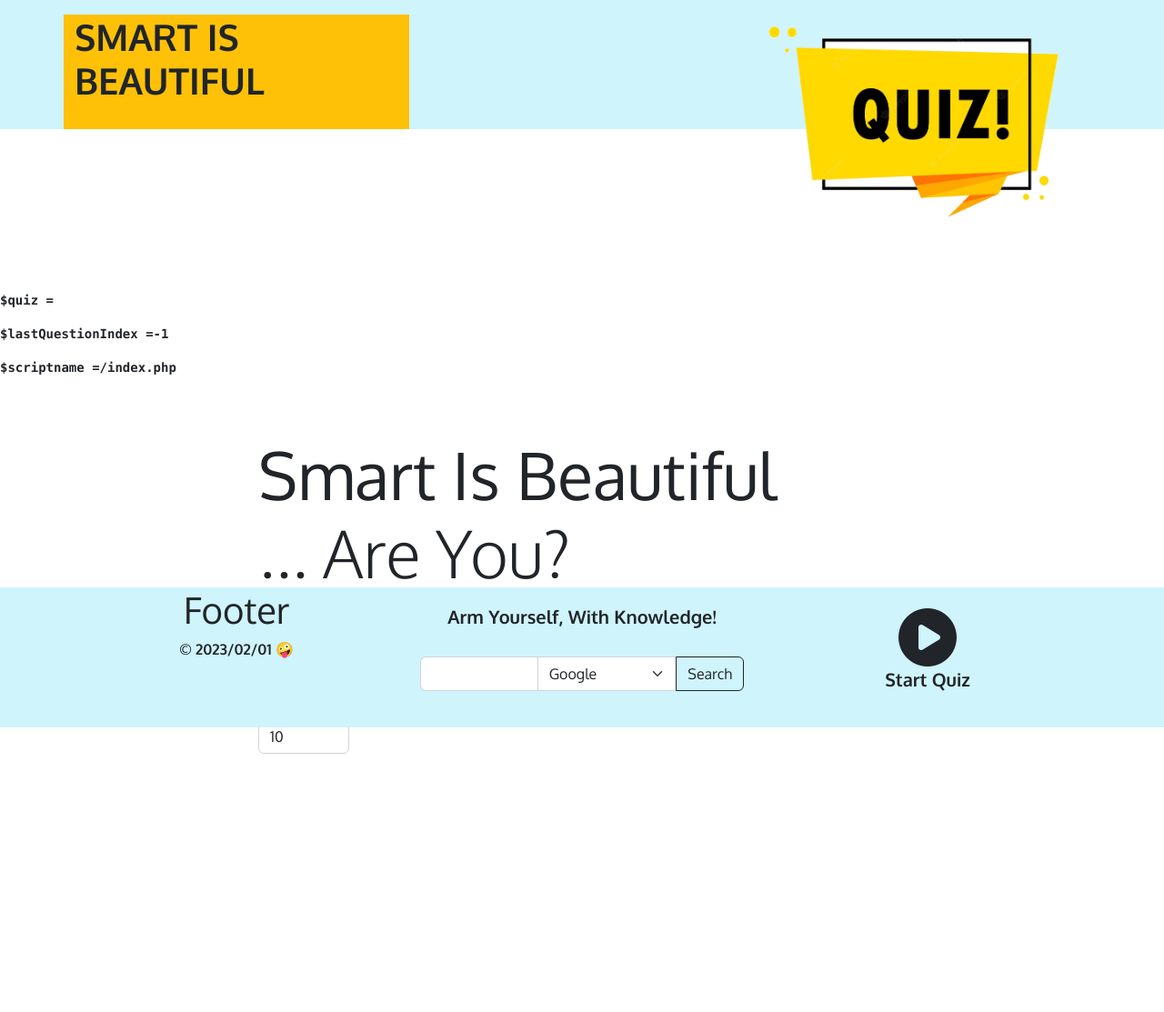
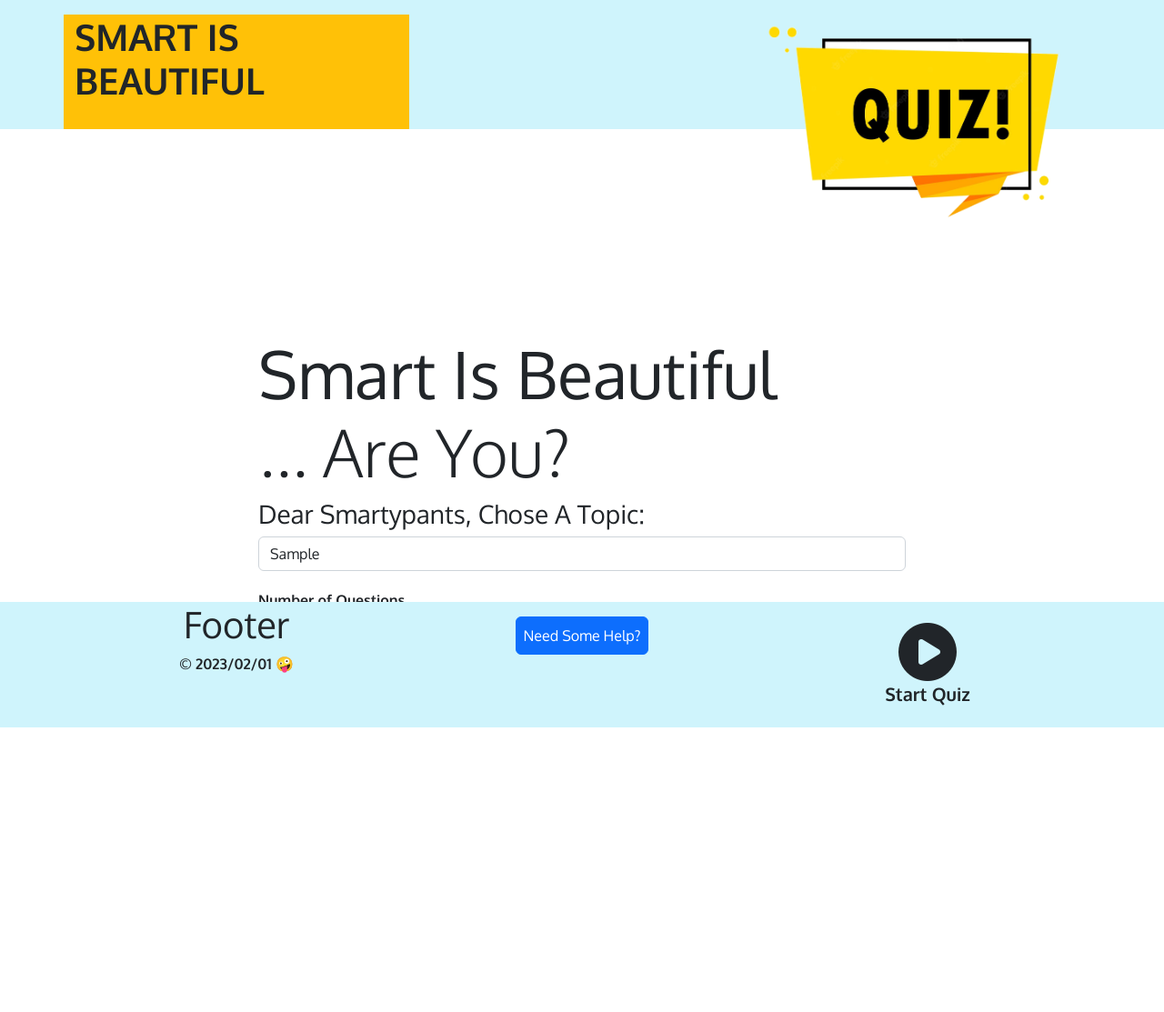
Before and after one commit to Gaudenz77/Smart_Is_Beautiful_Project, a PHP site: page / in a window 1280 px wide. Shown: the whole page at 91% size. After the commit the page ends 800 px from the top, so only its background shows below. Run offline with PHP 8.4, Linux system fonts and the light colour scheme; tables that the repository leaves empty or names only in its code hold one stand-in row (values such as "Sample post"); some libraries are stand-ins or nearby versions.

Commit message:
various layout ux element design + searchbar
various layout ux element design + searchbar eextension moving ( test if good or not)..

```diff
--- a/css/mystyle.css
+++ b/css/mystyle.css
@@ -34,11 +34,11 @@ width: 900px;
     color: rgb(106, 177, 0);
 } */
 
-#errorMessage {
+/* #errorMessage {
     color: rgb(106, 177, 0);
-    font-size: 10%;
+    font-size: 200%;
     font-weight: bold;
-    }
+    } */
 
 .btnFont {
     font-family: 'Oxygen', sans-serif;
--- a/includes/data_collector.php
+++ b/includes/data_collector.php
@@ -8,7 +8,7 @@ include './includes/tools.php';
 if (isset($_SESSION["quiz"]))  $quiz = $_SESSION["quiz"];
     else $quiz = null;
 
-    prettyPrint($quiz, '$quiz =');
+    /* prettyPrint($quiz, '$quiz ='); */
 
 
     if (isset($_POST["lastQuestionIndex"])) {
@@ -20,13 +20,13 @@ if (isset($_SESSION["quiz"]))  $quiz = $_SESSION["quiz"];
         $lastQuestionIndex = -1;
     }
 
-    prettyPrint($lastQuestionIndex, '$lastQuestionIndex =');
+    /* prettyPrint($lastQuestionIndex, '$lastQuestionIndex ='); */
 
 
 // https://www.php.net/manual/en/reserved.variables.server.php
     $scriptname = $_SERVER['SCRIPT_NAME'];
    /*  echo "scriptName = " . $scriptname. "\n"; */
-    prettyPrint($scriptname, '$scriptname =');
+    /* prettyPrint($scriptname, '$scriptname ='); */
 
 // https://www.php.net/manual/en/function.str-contains.php
 // index.php uses................................................................
--- a/includes/db_connect.php
+++ b/includes/db_connect.php
@@ -10,7 +10,6 @@ $dbConnection = new PDO("mysql:host=$dbHost;dbname=$dbname;charset=utf8", $dbUse
 // set ERROR-MODE for webDevs ("->" calls function in class-object (new PDO (see above), "::" is a static variable, like a constant-variable)
 $dbConnection->setAttribute(PDO::ATTR_ERRMODE, PDO::ERRMODE_EXCEPTION);
 
-
 // Query Functions
 function fetchquestionById($id, $dbConnection) {
 $query = $dbConnection->query("SELECT * From `questions` WHERE `id` = $id");
@@ -19,7 +18,6 @@ $row = $query->fetch(PDO::FETCH_ASSOC);
 // Example row = array() Array ( [id] => 503 [topic] => astronautics [question_text] => What is the name of the first privately-funded spacecraft to reach orbit? [answer-1] => Space Shuttle [answer-2] => SpaceX [answer-3] => Apollo [answer-4] => Orion [answer-5] => [correct] => answer-2 )
 return $row; // fetches Row Data
 }
-
 
 /* ONLY OPEN WHREN SURE AND SERIOUS SELECT statement  -----  ONLY OPEN WHREN SURE AND SERIOUS SELECT statement ONLY OPEN WHREN SURE AND SERIOUS SELECT statement  -----  ONLY OPEN WHREN SURE AND SERIOUS SELECT statement */
 
@@ -51,5 +49,4 @@ try {
   }
 }
 
-
 ?>
--- a/includes/html_head_tag.php
+++ b/includes/html_head_tag.php
@@ -22,10 +22,11 @@
       margin-bottom: 220px;
       }
 
-      /* #errorMessage {
+    #errorMessage {
       color: rgb(106, 177, 0);
-        font-size: 1000px;
+      font-size: 100%;
       font-weight: bold;
-        } */
+      }
   </style>
+
 </head>
--- a/includes/serachbar.php
+++ b/includes/serachbar.php
@@ -1,7 +1,7 @@
 <!-- Searchbar Includes -->
-<h5 style="font-weight: bold; padding-top:20px;">Arm Yourself, With Knowledge!</h5> <!-- class="text-start" -->
+<h5 class="animate__animated animate__lightSpeedInLeft animate__slow" style="font-weight: bold; padding-top:20px;">Arm Yourself, With Knowledge!</h5> <!-- class="text-start" -->
 <form id="search-form">
-  <div class="input-group py-4">
+  <div class="input-group py-4 animate__animated animate__lightSpeedInRight animate__slow">
       <input type="text" class="form-control" id="search-input" >
         <select class="form-select" aria-label="Default select example" id="search-select">
         <div class="btn btn-outline-secondary">
--- a/index.php
+++ b/index.php
@@ -1,12 +1,13 @@
-<?php /* require "./includes/session_start.php"; */?>
 <?php require "./includes/data_collector.php";?>
 <?php require "./includes/html_head_tag.php";?>
+
 <body>
 <!-- HEAD TAG MIGHT BE INCLUDED DIRECTLY IN EACH PAGE // MUST BE TESTED, POSSIBLE ERRORS //-->
 <!-- Everything Works Til Now, Timestamp: Jan 30 08:23 -->
 <?php
 require "./includes/header.php";
 ?>
+
 <?php
 require "./includes/db_connect.php";
 
@@ -26,7 +27,6 @@ $topics = getTopics($dbConnection);
   exit;
 } */
 /* ----------------------------------------------------------------------------------------------------without PHP PDO FUNCTION END */
-
 ?>
 
 <?php
@@ -36,7 +36,7 @@ $topics = getTopics($dbConnection);
 print_r($_SESSION); */
 /* prettyPrint($_SESSION); */
 ?>
-<main2>
+<main2 class="animate__animated animate__lightSpeedInRight animate__slow">
 <div class="container">
 <div class="row justify-content-center">
   <div class="col-sm-8 m-4 p-4">
@@ -60,9 +60,6 @@ print_r($_SESSION); */
 </div>
 </main2>
 
-
-
-
 <!-- <main class="animate__animated animate__lightSpeedInRight animate__slow">
 <div class="container">
 <div class="row justify-content-center">
@@ -74,40 +71,39 @@ print_r($_SESSION); */
        <!--  <?php foreach ($topics as $topic): ?>
         <option value="<?= $topic ?>"><?= $topic ?></option> <?= $topic ?>"><?= $topic ?> is shorthand for <?php echo $topic ?>"><?php echo  $topic ?>
         <?php endforeach; ?>
-     <!--    </select>
+        </select>
     </div>
   </div>
 </div>
 </main> -->
 
+<!-- FOOTER START ------------------------------------------------------------------------------------------------------>
 <div class="footer">
   <div class="container">
     <div class="row text-center">
 
       <div class="col-sm">
           <h1>Footer</h1>
-
           <p><?php echo  "© " . date("Y/m/d") ." &#129322 " ?></p>
       </div>
-      <div class="col-sm pt-3  order-first order-md-last">
-      <button type="submit" class="btn btnColor" role="button"><i class="fa-solid fa-circle-play fa-4x"><p class="btnFont py-1">Start Quiz</p></i>
-      <!-- <button type="submit" class="btn btn-primary btn-lg" role="button">Start Quiz</a> -->
-        </div>
+
+      <div class="col-sm pt-3 order-first order-md-last">
+      <button type="submit" class="btn btnColor" role="button"><i class="fa-solid fa-circle-play fa-4x"><p class="btnFont py-1">Start Quiz</p></i></button></div>
+
+<!-- END MAIN FORM TAG ----------------------------------------------------------------------------------->
       </form>
-
 
       <div class="col-sm">
 <!-- Include search bar -->
-
-<?php require "./includes/serachbar.php";?>
+      <button id="toggleBtn" class="btn btn-primary m-3 p-2" onclick="helpNeededQuestionmark()">Need Some Help?</button>
+        <div id="text" style="display: none">
+          <p><?php require "./includes/serachbar.php";?></p></div>
 
       </div>
     </div>
   </div>
 </div>
 
-<p>
-
 <script src="/js/main.js"></script>
 <script src="https://cdn.jsdelivr.net/npm/bootstrap@5.2.3/dist/js/bootstrap.bundle.min.js" integrity="sha384-kenU1KFdBIe4zVF0s0G1M5b4hcpxyD9F7jL+jjXkk+Q2h455rYXK/7HAuoJl+0I4" crossorigin="anonymous"></script>
   </body>
--- a/js/main.js
+++ b/js/main.js
@@ -1,7 +1,8 @@
   // FUNCTION VALIDATION IF SET---------------------------------------------------------------------------------------------
-  // debugger;
+
 
 function validateForm() {
+   // debugger;
     var isValid = true;
     var errorMessage = document.getElementById("errorMessage");
     var radioButtons = document.getElementsByName("question1");
@@ -36,8 +37,21 @@ function submitForm() {
   window.open(searchURL, "_blank");
 }
 
+// FUNCTION SEARCHBAR QUERY ONCLICK HELPER ---------------------------------------------------------------------------------------------
 
+function helpNeededQuestionmark() {
+  // debugger;
 
+  let btn = document.getElementById("toggleBtn");
+  let text = document.getElementById("text");
+  if (text.style.display === "none") {
+    text.style.display = "block";
+    btn.style.display = "none";
+  } else {
+    text.style.display = "none";
+    btn.style.display = "block";
+  }
+}
 
 
 // FUNCTION DELETE ALL COOKIES ---------------------------------------------------------------------------------------------
```
Also changed, not shown: questions.php (+25 -24 lines). Lines whose indentation alone changed are shown as unchanged.
